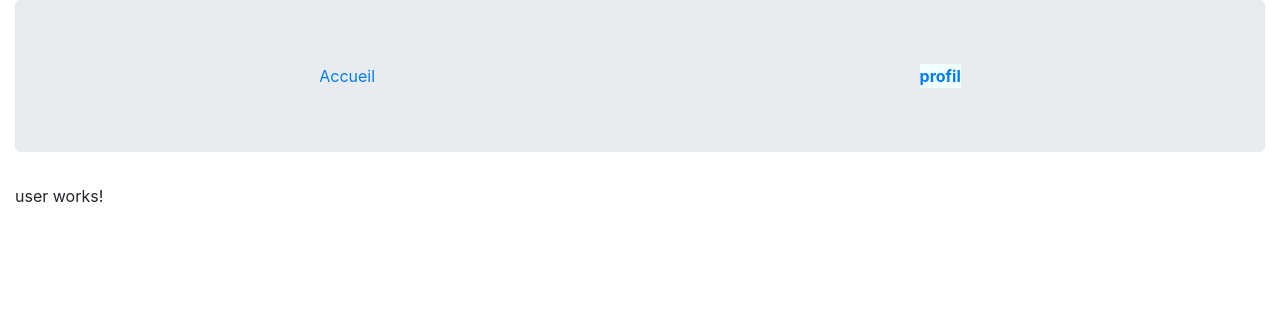
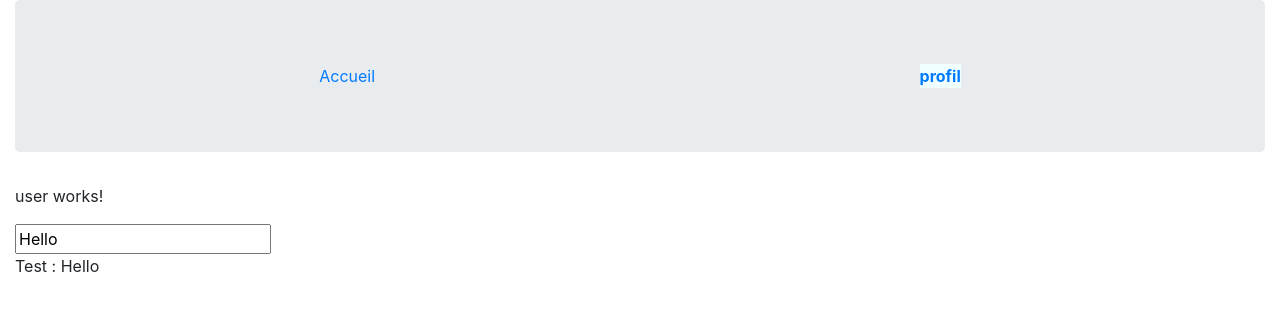
Before and after one commit to harounaKane/Nico_ang, an Angular app: page /user in a window 1280 px wide. Shown: the top 310 px of the page. Built offline with nearby package versions, Linux system fonts and the light colour scheme.

Commit message:
creation 1ere interaction form (ngModule) & FormsModules

```diff
--- a/src/app/app.module.ts
+++ b/src/app/app.module.ts
@@ -1,3 +1,4 @@
+import { FormsModule } from '@angular/forms';
 import { Routes, RouterModule } from '@angular/router';
 import { BrowserModule } from '@angular/platform-browser';
 import { NgModule } from '@angular/core';
@@ -22,7 +23,8 @@ const routes: Routes = [
   imports: [
     BrowserModule,
     //AppRoutingModule => "devient" = RouterModule
-    RouterModule.forRoot(routes)
+    RouterModule.forRoot(routes),
+    FormsModule
   ],
   providers: [],
   bootstrap: [AppComponent]
--- a/src/app/user/user.component.html
+++ b/src/app/user/user.component.html
@@ -1 +1,6 @@
 <p>user works!</p>
+
+<div>
+     <input [(ngModel)]="userInput">
+</div>
+<div>Test : {{userInput}}</div>
--- a/src/app/user/user.component.ts
+++ b/src/app/user/user.component.ts
@@ -7,6 +7,8 @@ import { Component, OnInit } from '@angular/core';
 })
 export class UserComponent implements OnInit {
 
+  userInput = "Hello";
+
   constructor() { }
 
   ngOnInit(): void {
```
